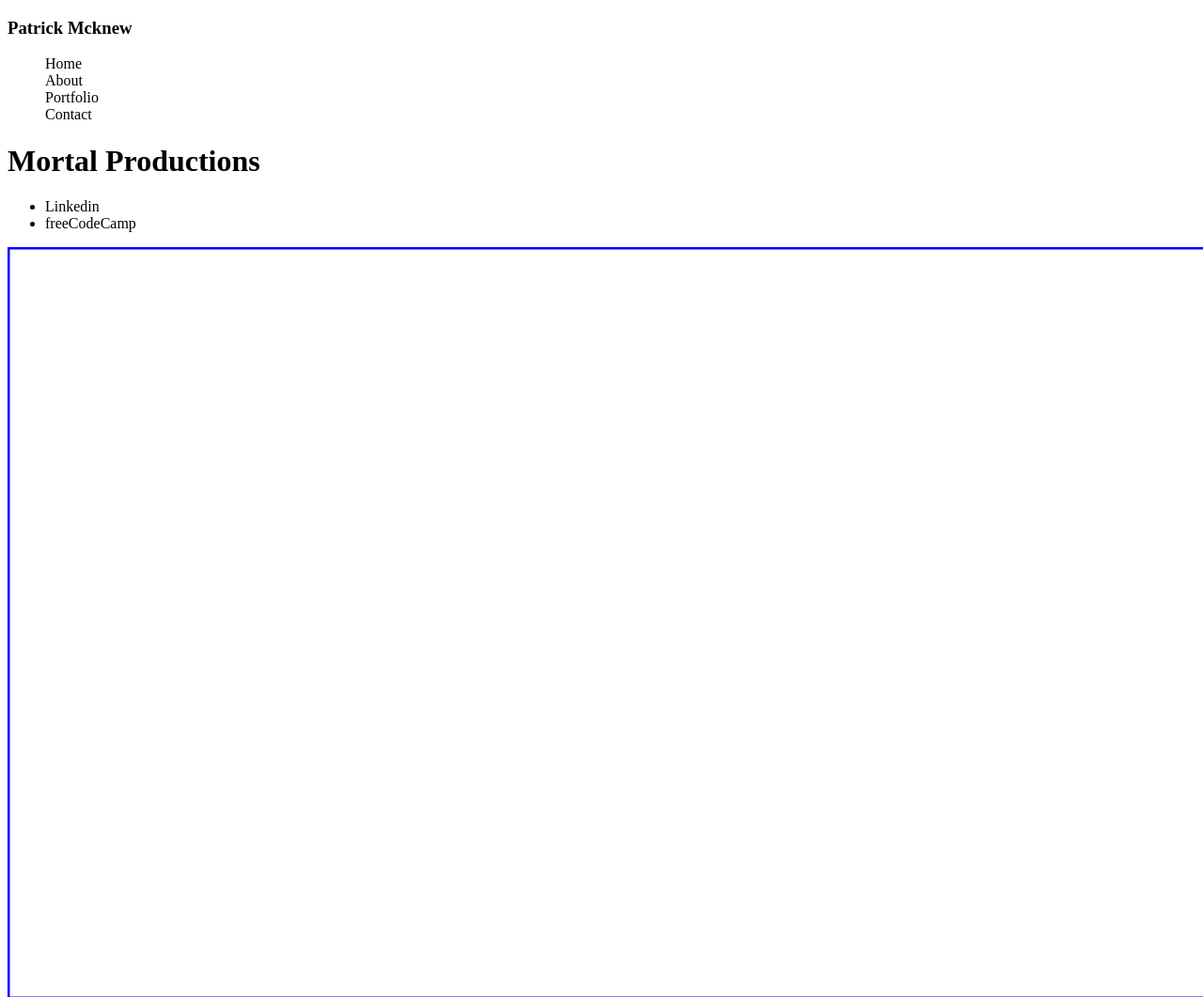
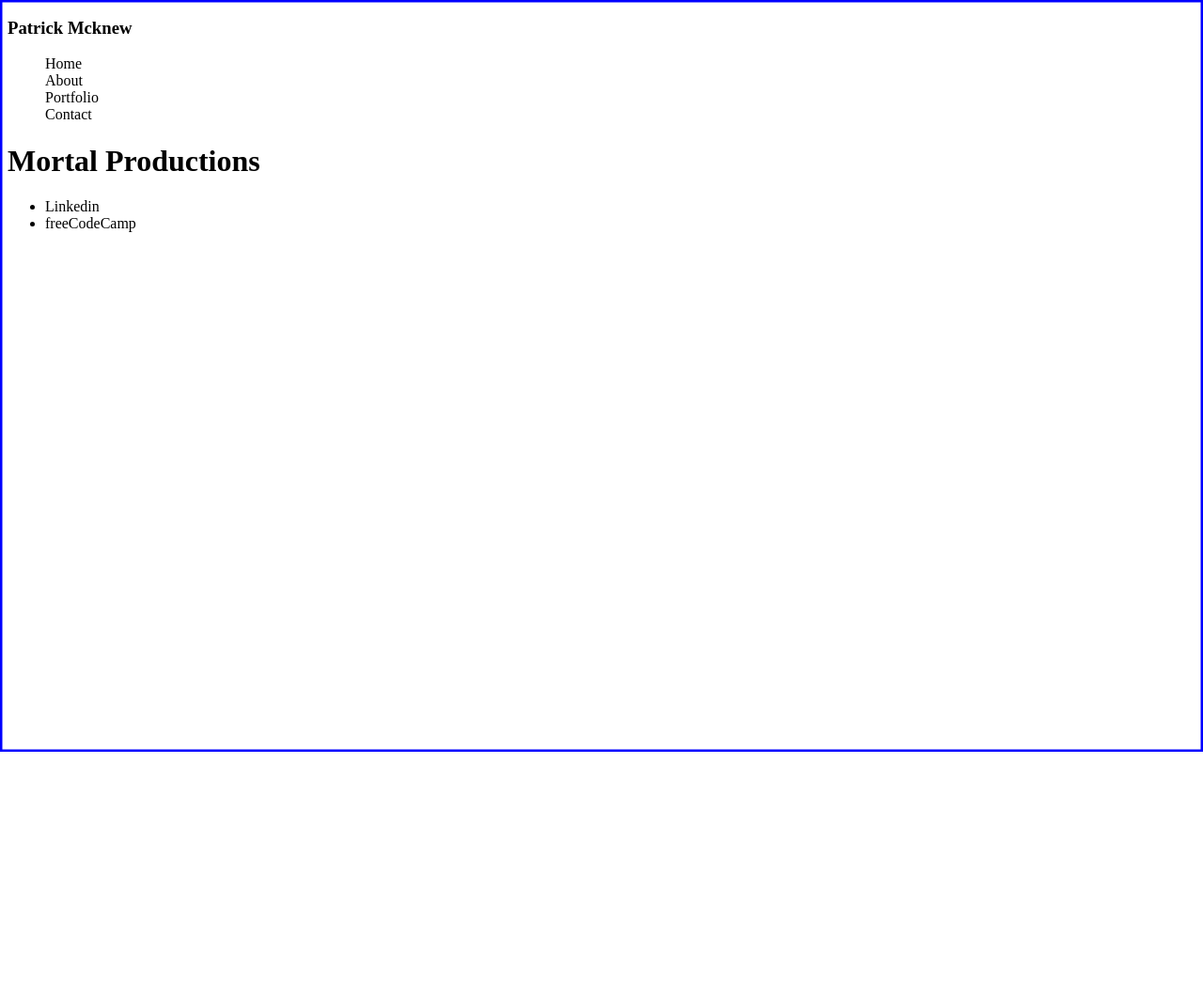
Before and after one commit to DontKnowAnything/DontKnowAnything.github.io, a plain HTML site: page index.html in a window 1280 px wide. Shown: the whole page at 94% size. After the commit the page ends 800 px from the top, so only its background shows below. Drawn offline with Linux system fonts and the light colour scheme.

Commit message:
Update PortfolioCSS.css

```diff
--- a/PortfolioCSS.css
+++ b/PortfolioCSS.css
@@ -28,6 +28,6 @@ canvas{
     //z-index: 3;
     //border: 2px solid;
     position: absolute;
-    //left: 0px;
-    //top: 0px;
+    left: 0px;
+    top: 0px;
 }
```
